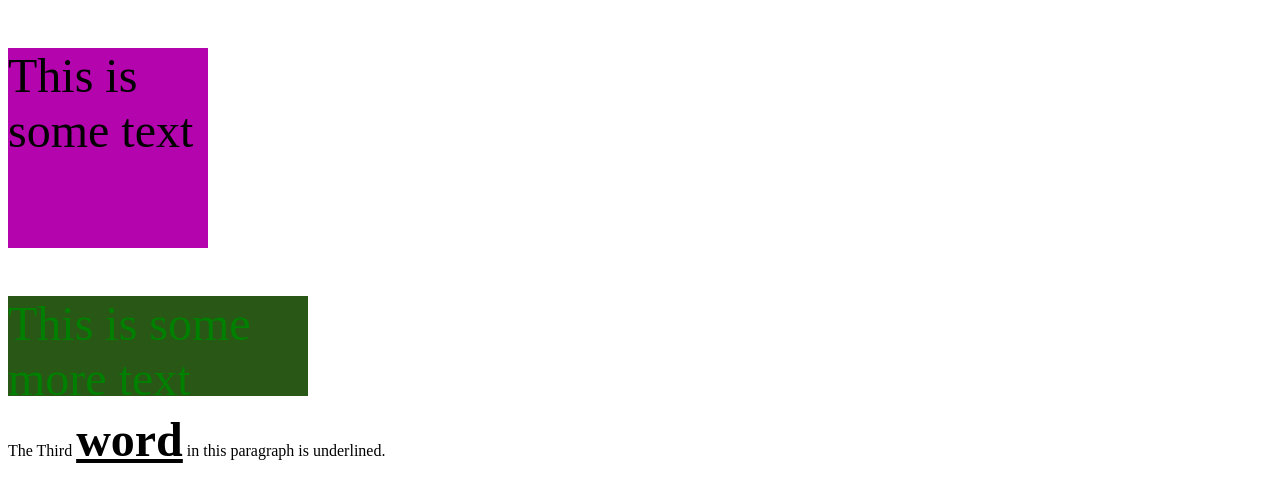
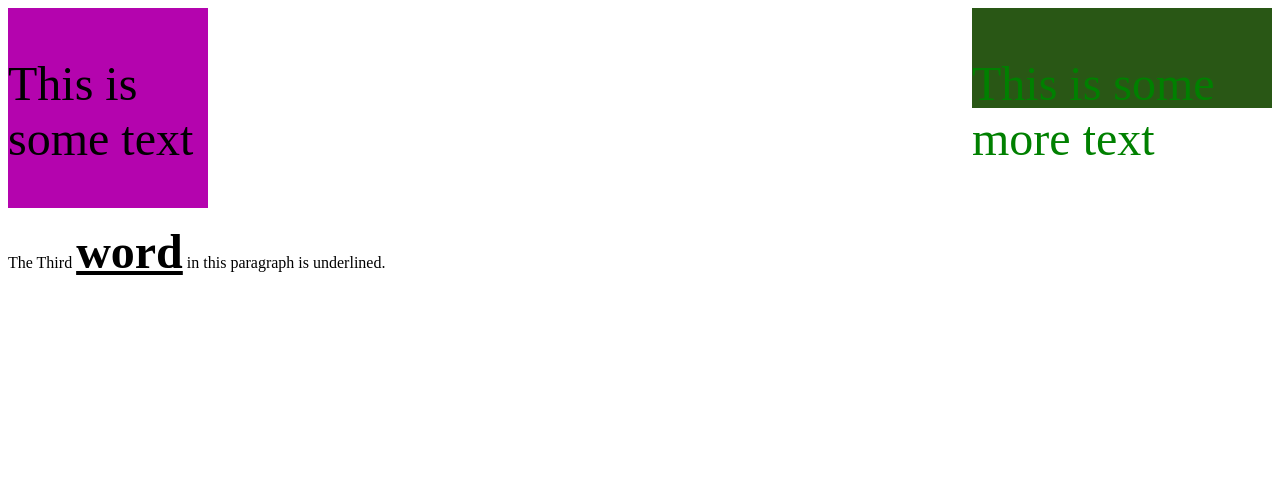
Before and after one commit to jayz828/BBCpractice, a plain HTML site: page index.html in a window 1280 px wide. Drawn offline with Linux system fonts and the light colour scheme.

Commit message:
Add floats

```diff
--- a/index.html
+++ b/index.html
@@ -32,14 +32,23 @@
         background-color: #B404AE;
         width: 200px;
         height: 200px;
+        float:left;
     }
 
     .greenbox {
         background-color: #295715;
         width: 300px;
         height: 100px;
+        float: right;
     }
 
+    .floatleft {
+        float: left;
+    }
+
+    .clear {
+        clear:both;
+    }
 
 
 </style>
@@ -60,7 +69,10 @@
 
    </div>
 
-    <p>The Third <span class="underline large bold">word</span> in this paragraph is underlined.</p>
+   <div class="clear">
+   </div>
+
+    <p class="floatleft">The Third <span class="underline large bold">word</span> in this paragraph is underlined.</p>
 
 
 
```
